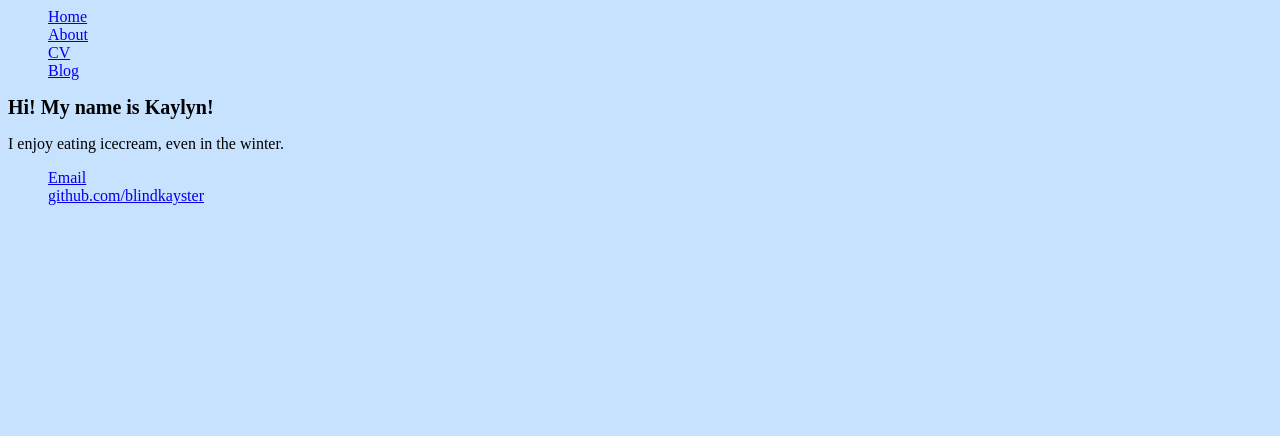
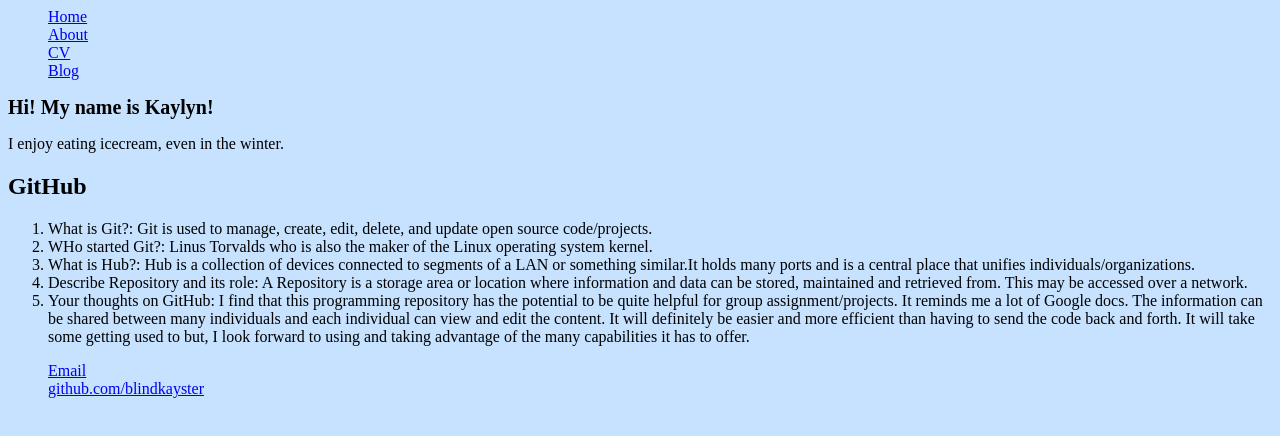
Before and after one commit to Spr18JSKH/blindkayster.github.io, a plain HTML site: page index.html in a window 1280 px wide. Drawn offline with Linux system fonts and the light colour scheme.

Commit message:
Update index.html

```diff
--- a/index.html
+++ b/index.html
@@ -20,6 +20,21 @@
         <h1>Hi! My name is Kaylyn!</h1>
           <p>I enjoy eating icecream, even in the winter.</a></p>
       </div>
+    <h2>GitHub</h2>
+    <ol>
+        <li>What is Git?: Git is used to manage, create, edit, delete, and update open source code/projects.</li>
+        <li>WHo started Git?: Linus Torvalds who is also the maker of the Linux operating system kernel. </li>
+        <li>What is Hub?: Hub is a collection of devices connected to segments of a LAN or something similar.It holds
+            many ports and is a central place that unifies individuals/organizations.</li>
+        <li>Describe Repository and its role: A Repository is a storage area or location where information and
+            data can be stored, maintained and retrieved from. This may be accessed over a network.</li>
+        <li>Your thoughts on GitHub: I find that this programming repository has the potential to be quite helpful for group
+            assignment/projects. It reminds me a lot of Google docs. The information can be shared between many individuals and
+            each individual can view and edit the content. It will definitely be easier and more efficient than
+            having to send the code back and forth. It will take some getting used to but,
+            I look forward to using and taking advantage of the many capabilities it has
+            to offer. </li>
+    </ol>
 
       <footer>
       <ul>
```
